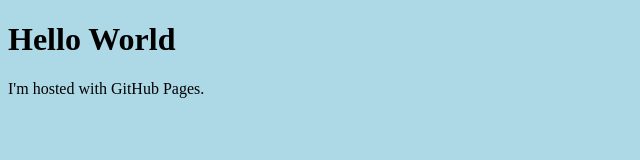
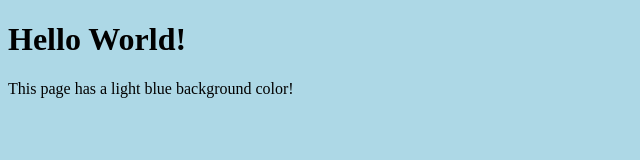
Before and after one commit to 9bbn/9bbn.github.io, a plain HTML site: page index.html in a window 1280 px wide. Shown: the whole page, without its empty margins (0-640 px from the left). Drawn offline with Linux system fonts and the light colour scheme.

Commit message:
Update index.html

```diff
--- a/index.html
+++ b/index.html
@@ -2,13 +2,16 @@
 <html>
 <head>
 <style>
-  body {
+body {
   background-color: lightblue;
 }
 </style>
 </head>
 <body>
-<h1>Hello World</h1>
-<p>I'm hosted with GitHub Pages.</p>
+
+<h1>Hello World!</h1>
+
+<p>This page has a light blue background color!</p>
+
 </body>
 </html>
```
